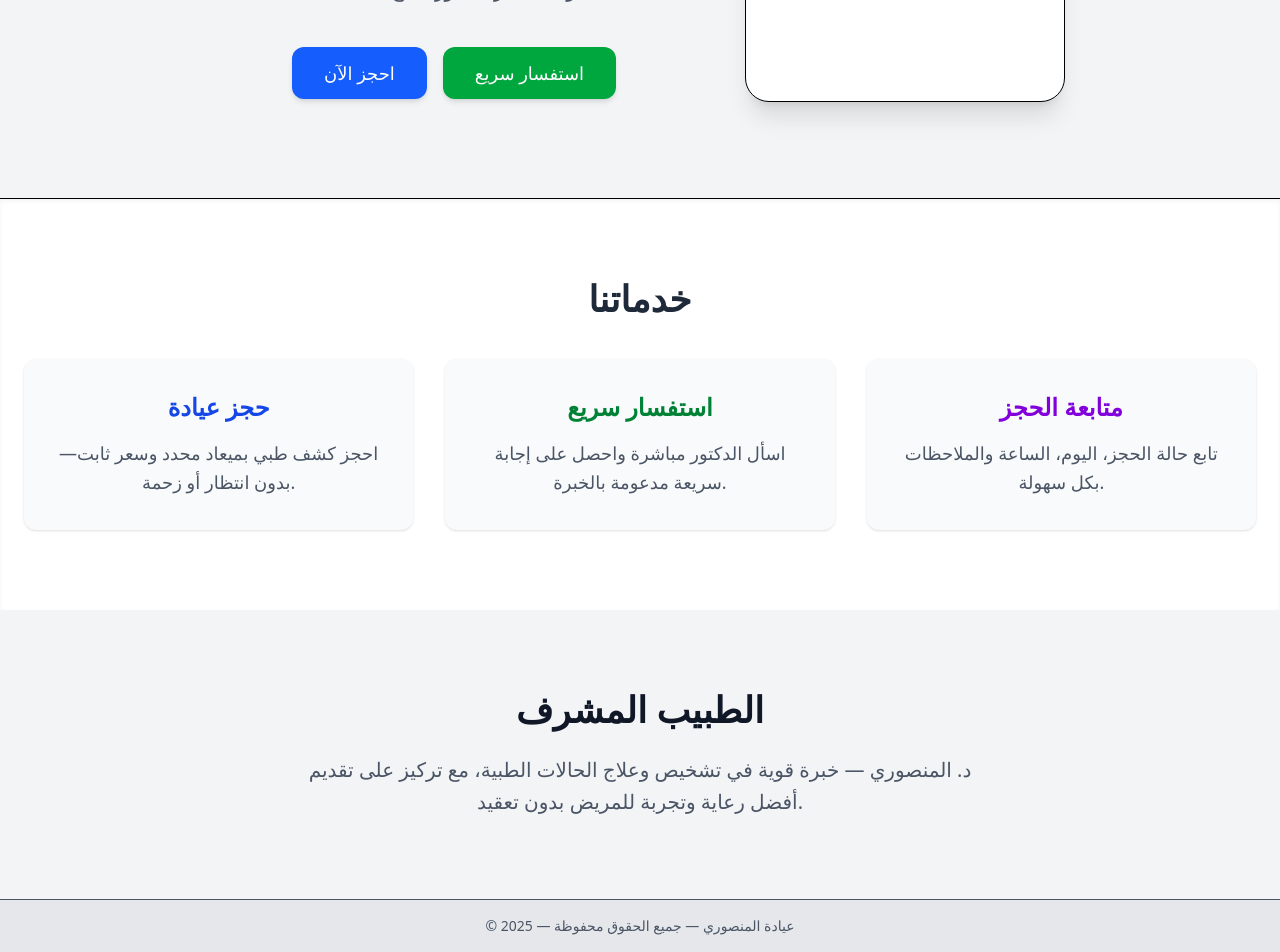
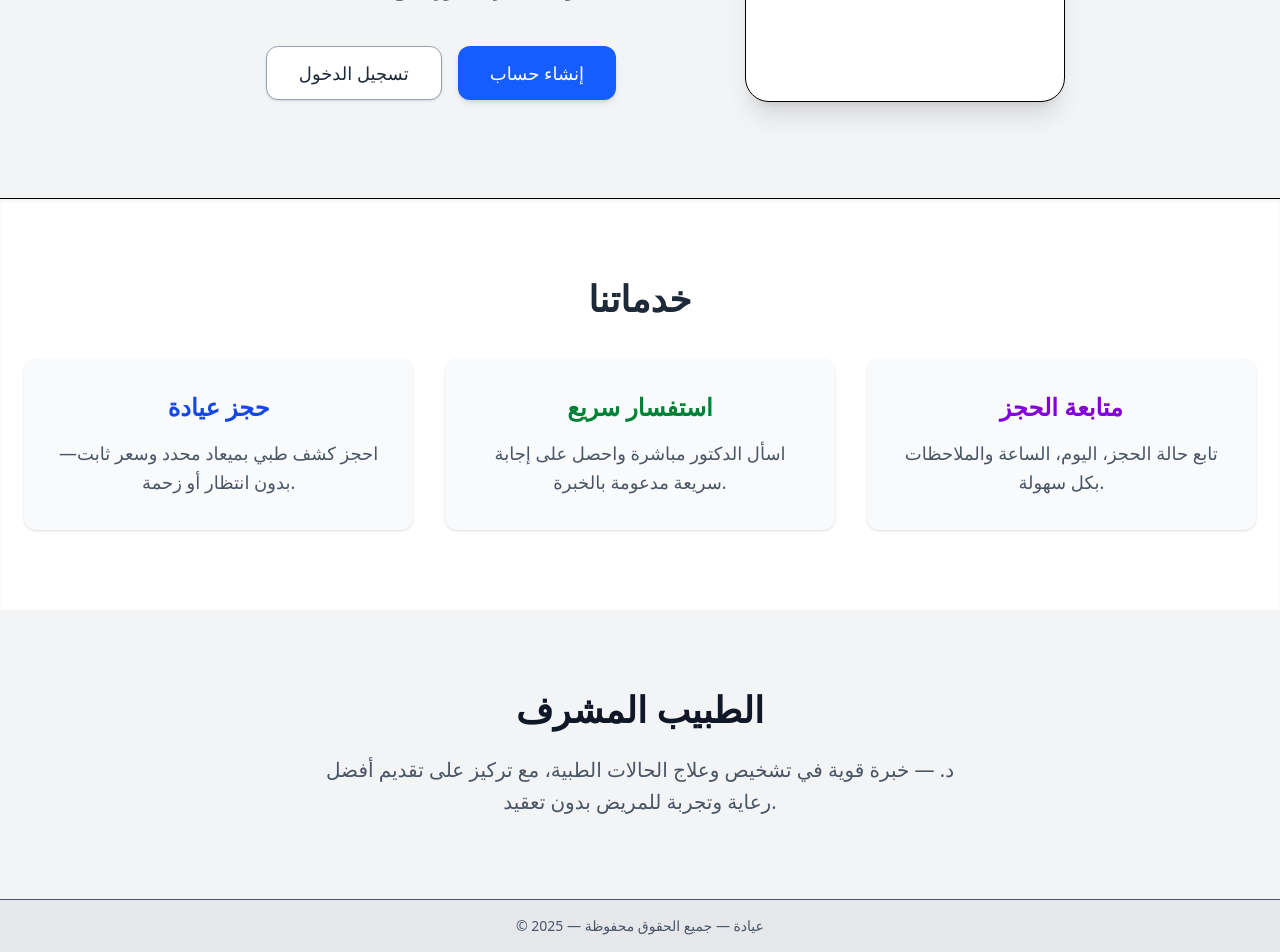
Before and after one commit to codix810/clinic, a Next.js app: page / in a window 1280 px wide. Shown: the part 373-1325 px from the top of the page. Built offline with nearby package versions, Linux system fonts and the light colour scheme; no server answers.

Commit message:
Update page.tsx

```diff
--- a/src/app/page.tsx
+++ b/src/app/page.tsx
@@ -1,14 +1,30 @@
 "use client";
 
+import { useEffect, useState } from "react";
 import { useRouter } from "next/navigation";
-import "./globals.css";
 
 export default function Home() {
   const router = useRouter();
+  const [user, setUser] = useState<any>(null);
+  const [loading, setLoading] = useState(true);
+
+  useEffect(() => {
+    const load = async () => {
+      try {
+        const res = await fetch("/api/auth/me");
+
+        if (res.ok) {
+          const data = await res.json();
+          setUser(data);
+        }
+      } catch {}
+      setLoading(false);
+    };
+    load();
+  }, []);
 
   return (
     <div className="min-h-screen bg-gray-100 flex flex-col">
-
 
 
       {/* HERO */}
@@ -25,21 +41,78 @@ export default function Home() {
             خدمة حجز طبي متطورة — سرعة، دقة، تجربة مريحة، واستفسارات فورية مع متابعة لحظية.
           </p>
 
+          {!loading && (
+            <>
+              {/* زائر */}
+              {!user && (
+                <div className="flex justify-end gap-4 flex-wrap">
+                  <button
+                    onClick={() => router.push("/login")}
+                    className="px-8 py-3 border border-gray-400 text-gray-800 bg-white text-lg rounded-xl hover:bg-gray-100 transition shadow-sm"
+                  >
+                    تسجيل الدخول
+                  </button>
+
+                  <button
+                    onClick={() => router.push("/register")}
+                    className="px-8 py-3 bg-blue-600 text-white text-lg rounded-xl hover:bg-blue-700 transition shadow-md"
+                  >
+                    إنشاء حساب
+                  </button>
+                </div>
+              )}
+
+              {/* مريض */}
+              {user?.role === "patient" && (
                 <div className="flex justify-end gap-4 flex-wrap">
                   <button
                     onClick={() => router.push("/booking")}
-              className="px-8 py-3 bg-blue-600 text-white text-lg rounded-xl hover:bg-blue-700 transition shadow-md active:scale-[.97]"
+                    className="px-8 py-3 bg-blue-600 text-white text-lg rounded-xl hover:bg-blue-700 transition shadow-md"
                   >
                     احجز الآن
                   </button>
 
                   <button
                     onClick={() => router.push("/quick-query")}
-              className="px-8 py-3 bg-green-600 text-white text-lg rounded-xl hover:bg-green-700 transition shadow-md active:scale-[.97]"
+                    className="px-8 py-3 bg-green-600 text-white text-lg rounded-xl hover:bg-green-700 transition shadow-md"
                   >
                     استفسار سريع
                   </button>
+
+                  <button
+                    onClick={() => router.push("/profile")}
+                    className="px-8 py-3 bg-gray-700 text-white text-lg rounded-xl hover:bg-gray-800 transition"
+                  >
+                    البروفايل
+                  </button>
                 </div>
+              )}
+
+              {/* دكتور */}
+              {user?.role === "doctor" && (
+                <div className="flex justify-end gap-4 flex-wrap">
+                  <button
+                    onClick={() => router.push("/doctor")}
+                    className="px-8 py-3 bg-purple-600 text-white text-lg rounded-xl hover:bg-purple-700 transition"
+                  >
+                    لوحة الطبيب
+                  </button>
+                </div>
+              )}
+
+              {/* أدمن */}
+              {user?.role === "admin" && (
+                <div className="flex justify-end gap-4 flex-wrap">
+                  <button
+                    onClick={() => router.push("/admin/dashboard")}
+                    className="px-8 py-3 bg-red-600 text-white text-lg rounded-xl hover:bg-red-700 transition"
+                  >
+                    لوحة التحكم
+                  </button>
+                </div>
+              )}
+            </>
+          )}
         </div>
 
         {/* VISUAL */}
@@ -93,14 +166,14 @@ export default function Home() {
           الطبيب المشرف
         </h3>
         <p className="text-gray-600 max-w-2xl mx-auto text-xl leading-relaxed">
-          د. المنصوري — خبرة قوية في تشخيص وعلاج الحالات الطبية، مع تركيز على تقديم
+          د.  — خبرة قوية في تشخيص وعلاج الحالات الطبية، مع تركيز على تقديم
           أفضل رعاية وتجربة للمريض بدون تعقيد.
         </p>
       </section>
 
       {/* FOOTER */}
       <footer className="bg-gray-200 py-4 text-center text-gray-600 text-sm border-t">
-        © {new Date().getFullYear()} — عيادة المنصوري — جميع الحقوق محفوظة
+        © {new Date().getFullYear()} — عيادة  — جميع الحقوق محفوظة
       </footer>
 
     </div>
```
Lines whose indentation alone changed are shown as unchanged.
